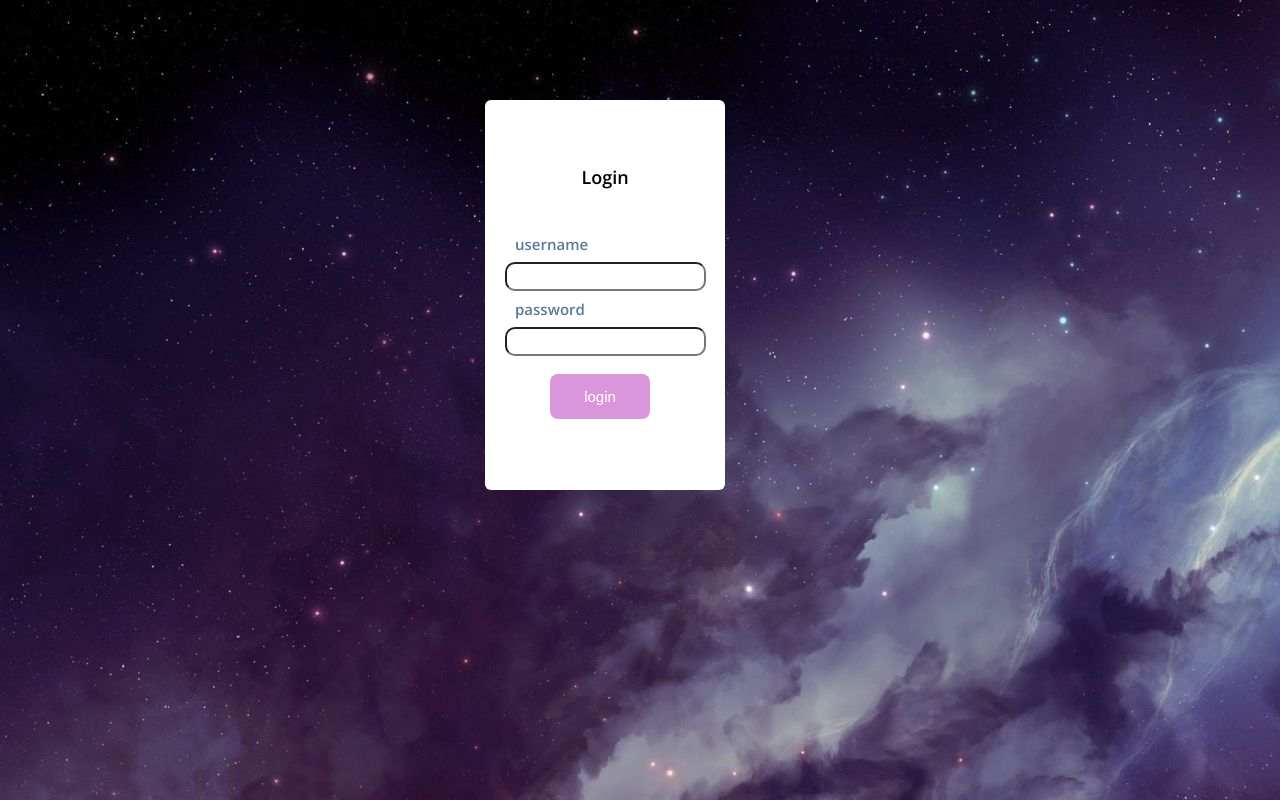
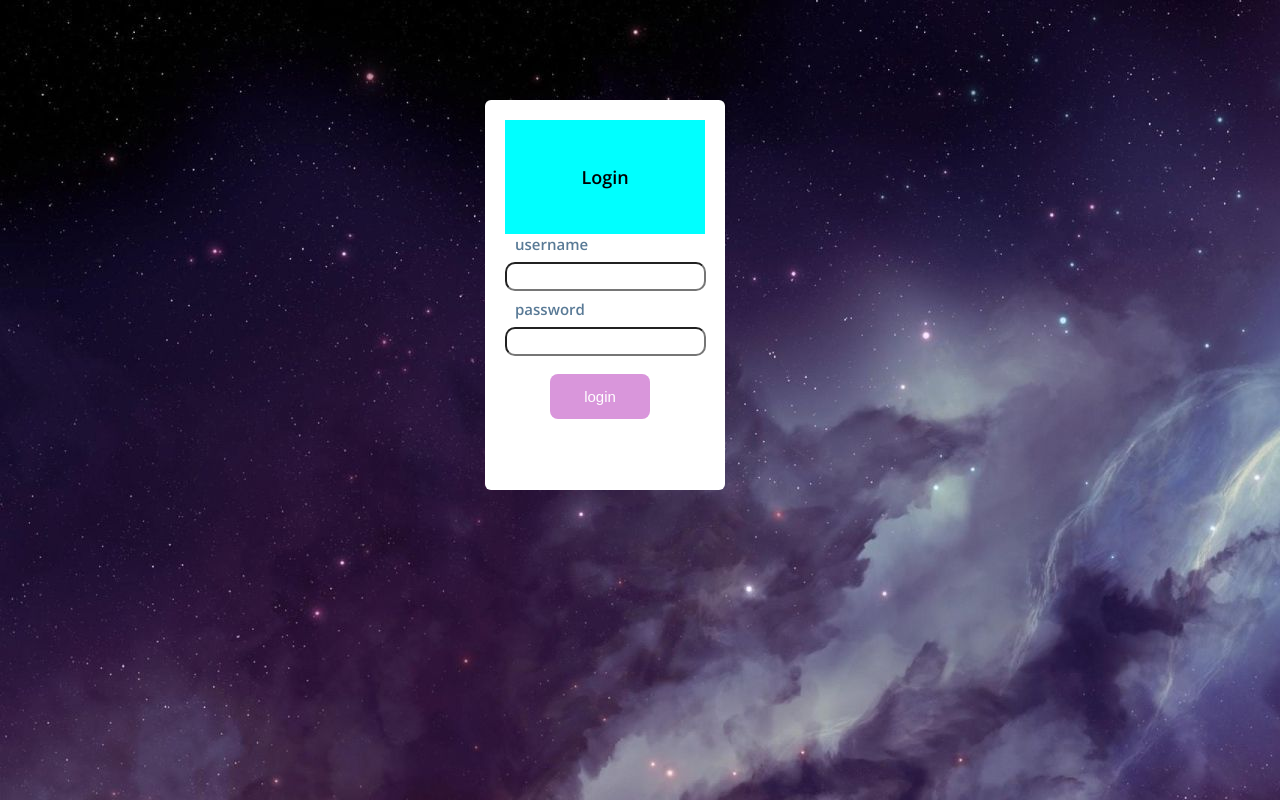
Before and after one commit to asmabenhabib/cp4480-project, a website: page webfiles/index.html in a window 1280 px wide. Drawn offline with nearby package versions, Linux system fonts and the light colour scheme.

Commit message:
Changed background color

```diff
--- a/webfiles/index.html
+++ b/webfiles/index.html
@@ -18,7 +18,7 @@
 
 
 
-          <h3 class="text-center ">Login</h3>
+          <h3 style="background-color: aqua;" class="text-center ">Login</h3>
 
 
         <div class="form-group">
```
